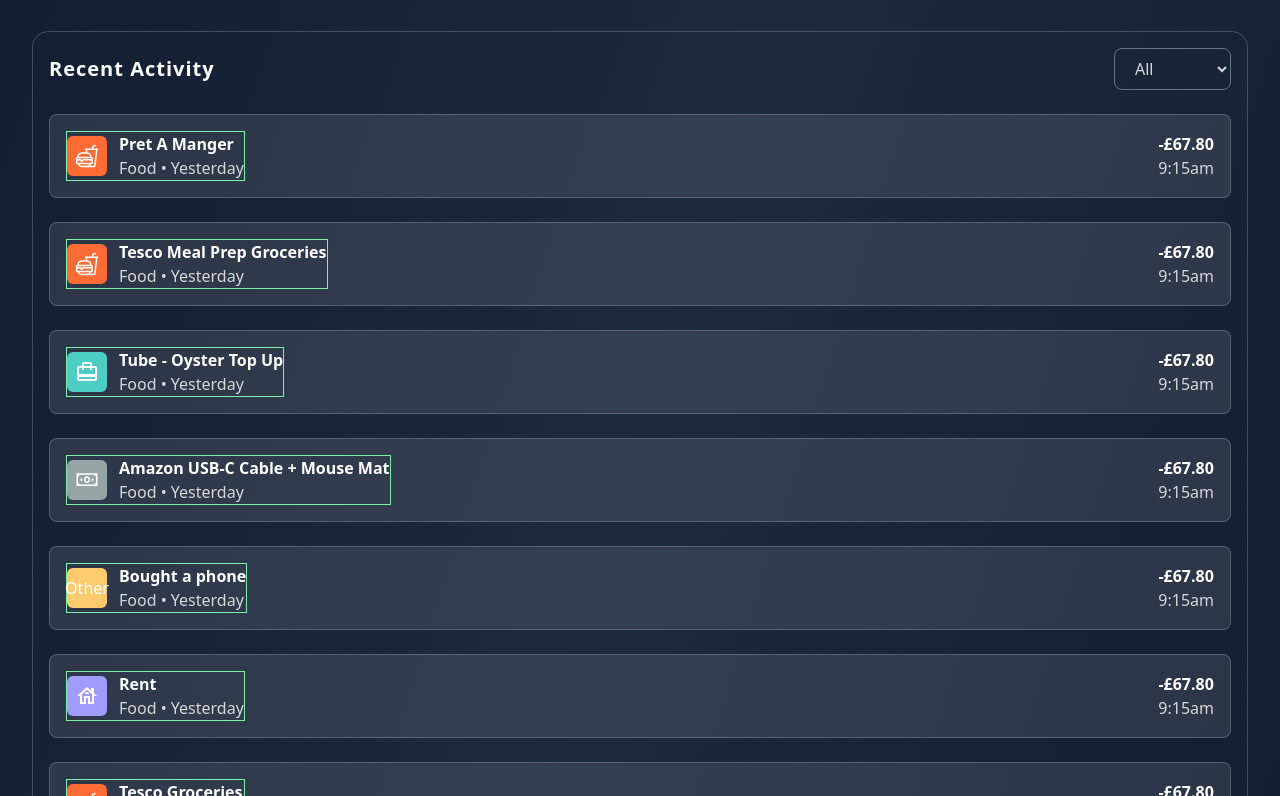
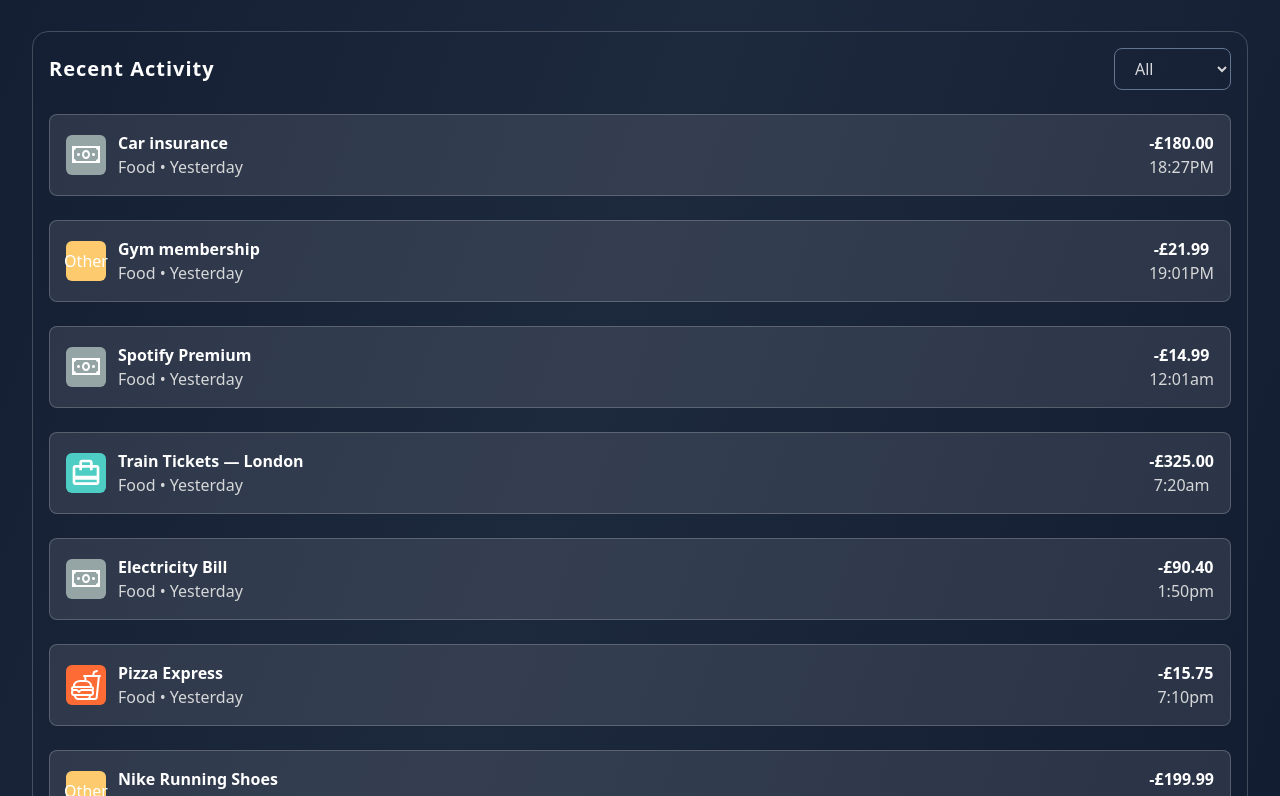
Before and after one commit to A-Karim2003/Expense-Tracker, a React (Vite) app: page / in a window 1280 px wide. Shown: the part 1584-2380 px from the top of the page. Built offline with nearby package versions, Linux system fonts and the light colour scheme; no server answers; data requests are answered from the project's data file.

Commit message:
WIP: syncing work across PCs

```diff
--- a/src/Sections/RecentActivitySection.jsx
+++ b/src/Sections/RecentActivitySection.jsx
@@ -5,38 +5,51 @@
 import getRecentActivities from "../utils/getRecentActivities";
 import { useSelector } from "react-redux";
 import { categoryIcons } from "../components/BreakdownContent";
+import formatCurrency from "../utils/formatCurrency";
+import { useState } from "react";
 
 function RecentActivitySection() {
   const { expenses } = useSelector((store) => store.expenses);
   const { categories } = useSelector((store) => store.categories);
+  const { user } = useSelector((store) => store.user);
+  const [filterOption, setFilterOption] = useState("all");
 
   const categoryColors = categories.reduce((acc, category) => {
     acc[category.id] = category.color;
     return acc;
   }, {});
 
-  const recentActivities = getRecentActivities(expenses);
+  const recentActivities = getRecentActivities(expenses).reverse();
 
   return (
     <SectionContainer
       SectionTitle={"Recent Activity"}
-      SectionNav={<CategoryFilter />}
+      SectionNav={
+        <CategoryFilter
+          filterOption={filterOption}
+          setFilterOption={setFilterOption}
+        />
+      }
     >
-      {expenses.map((expense) => {
+      {recentActivities.map((expense) => {
         const Icon = categoryIcons[expense.category];
-
+        const amount = formatCurrency(expense.amount, user?.currency);
         return (
           <Card
             className="flex items-center justify-between text-white"
             key={expense.id}
           >
             <div className="flex gap-4 items-center">
-              <div className="flex items-center gap-3 border border-green-300">
+              <div className="flex items-center gap-3">
                 <div
                   className="flex items-center justify-center h-10 w-10 rounded-md "
                   style={{ backgroundColor: categoryColors[expense.category] }}
                 >
-                  {Icon ? <Icon className="w-6 h-6 text-white" /> : "Other"}
+                  {Icon ? (
+                    <Icon className="min-w-8 min-h-8 text-white" />
+                  ) : (
+                    "Other"
+                  )}
                 </div>
 
                 <div className="flex flex-col">
@@ -50,8 +63,8 @@
             </div>
 
             <div className="flex flex-col justify-between items-center">
-              <strong>-£67.80</strong>
-              <Small text="9:15am" />
+              <strong>-{amount}</strong>
+              <Small text={expense.time} />
             </div>
           </Card>
         );
--- a/src/components/CategoryFilter.jsx
+++ b/src/components/CategoryFilter.jsx
@@ -1,8 +1,9 @@
-function CategoryFilter() {
+function CategoryFilter({ filterOption, setFilterOption }) {
   return (
     <select
       className="border py-2 px-4 rounded-lg border-slate-500"
-      defaultValue={"all"}
+      onChange={(e) => setFilterOption(e.target.value)}
+      value={filterOption}
     >
       <option value="all">All</option>
       <option value="food">Food</option>
```
